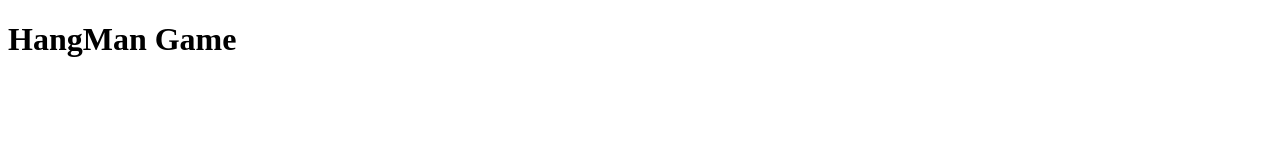
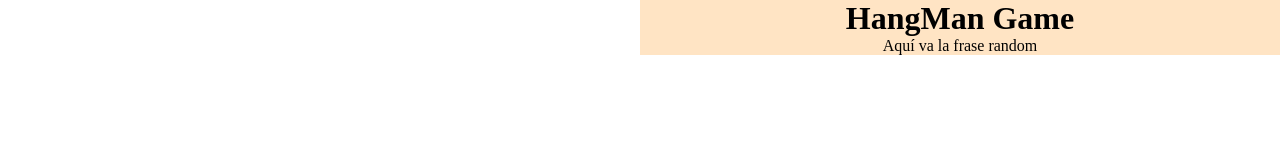
Before and after one commit to v-devOs/Hangman-game, a plain HTML site: page index.html in a window 1280 px wide. Drawn offline with nearby package versions, Linux system fonts and the light colour scheme.

Commit message:
Dividir la pantalla en dos, agregar color de fondo y centrar texto (#1)
* Dividir la pantalla en dos, agregar color de fondo y centrar texto

* Add README.md

```diff
--- a/index.html
+++ b/index.html
@@ -1,5 +1,6 @@
 <!DOCTYPE html>
 <html lang="en">
+
 <head>
     <meta charset="UTF-8">
     <meta http-equiv="X-UA-Compatible" content="IE=edge">
@@ -8,9 +9,30 @@
     <title>HangMan-Game</title>
 
 </head>
+
 <body>
-    <h1 id="title">HangMan Game</h1>
+    <!--Esta es la pantalla total del juego-->
+    <div class="game">
+        <!--Aquí se pondría el dibujo del ahorcado-->
+        <div class="game-image">
+
+        </div>
+        <!--Aquí va el título del juego, la parte de la frase y todas las opciones de letras-->
+        <div class="game-info">
+            <!--Título del juego-->
+            <h1 id="title">HangMan Game</h1>
+
+            <!--Frase random generada por API-->
+            <p>Aquí va la frase random</p>
+
+            <!--Esta es la división para crear un teclado virtual-->
+            <div>
+
+            </div>
+        </div>
+    </div>
     <script src="https://ajax.googleapis.com/ajax/libs/jquery/3.6.0/jquery.min.js"></script>
     <script src="game.js"></script>
 </body>
+
 </html>
--- a/styles.css
+++ b/styles.css
@@ -0,0 +1,14 @@
+*{
+    margin: 0;
+    padding: 0
+}
+
+.game{
+    display: grid;
+    grid-template-columns: repeat(2,1fr);
+}
+
+.game-info{
+    text-align: center;
+    background-color:bisque;
+}
```
Also changed, not shown: 1 other file.
